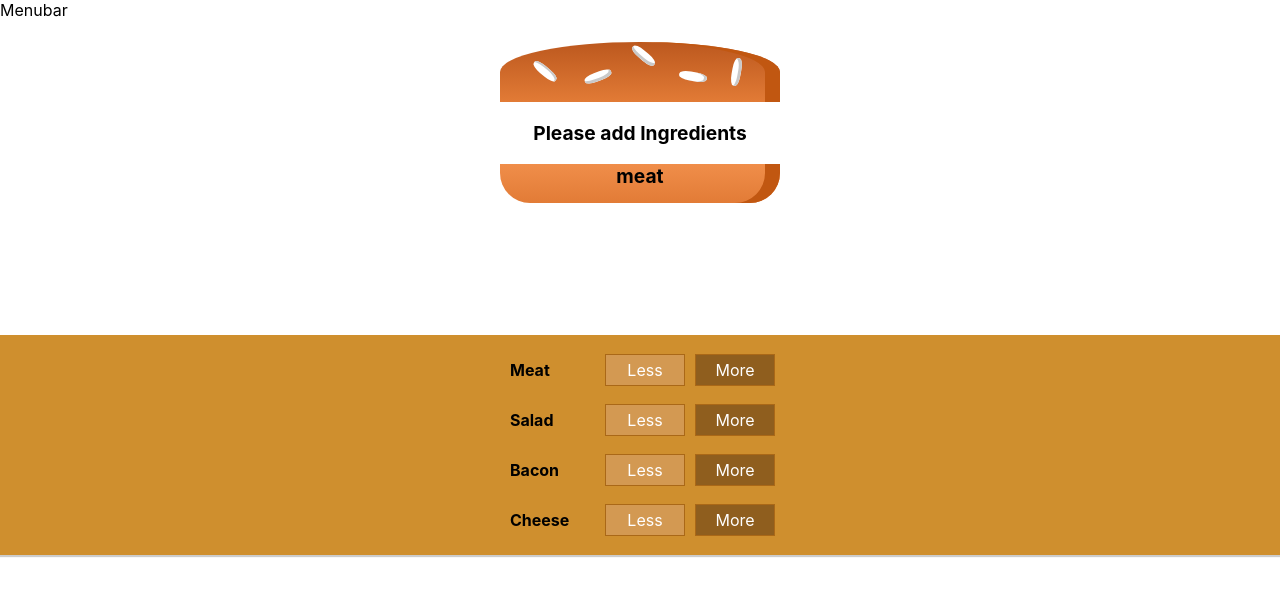
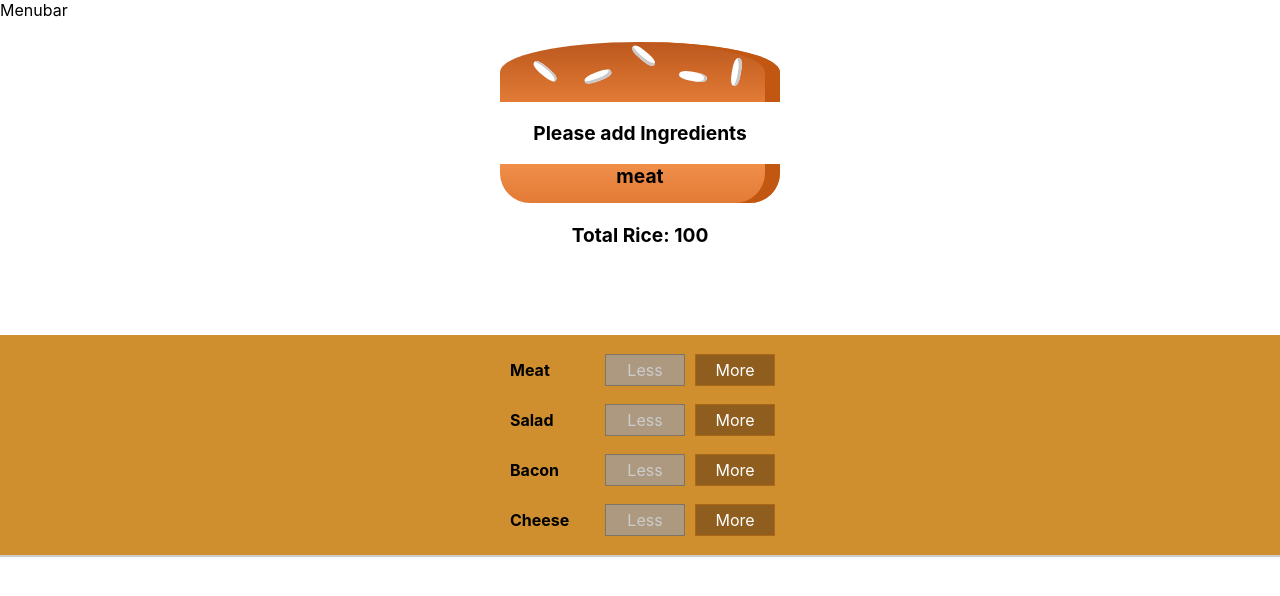
Before and after one commit to AbinPalliyil/Burger-app-React, a React app: page / in a window 1280 px wide. Shown: the top 596 px of the page. Built offline with nearby package versions, Linux system fonts and the light colour scheme.

Commit message:
Added eslint and prettier config and add/remove button handlers

```diff
--- a/src/components/Burger/BuildControls/BuildControl/BuildControl.js
+++ b/src/components/Burger/BuildControls/BuildControl/BuildControl.js
@@ -1,15 +1,29 @@
-import React from "react";
-import Classes from "./BuildControl.module.css"
+import React from 'react';
+import PropTypes from 'prop-types';
+import Classes from './BuildControl.module.css';
 
 const BuildControl = (props) => {
-    return ( <div className={Classes.BuildControl}>
-        <div className={Classes.Label}> {props.label} </div>
-        <button className={Classes.Less}>Less</button>
-        <button className={Classes.More}>More</button>
+	return (
+		<div className={Classes.BuildControl}>
+			<div className={Classes.Label}> {props.label} </div>
+			<button
+				onClick={props.removed}
+				disabled={props.disabled}
+				className={Classes.Less}>
+				Less
+			</button>
+			<button onClick={props.added} className={Classes.More}>
+				More
+			</button>
+		</div>
+	);
+};
 
-        </div>
-    )
-
-}
+BuildControl.propTypes = {
+	label: PropTypes.string.isRequired,
+	added: PropTypes.func.isRequired,
+	removed: PropTypes.func.isRequired,
+	disabled: PropTypes.bool.isRequired,
+};
 
 export default BuildControl;
--- a/src/components/Burger/BuildControls/BuildControls.js
+++ b/src/components/Burger/BuildControls/BuildControls.js
@@ -1,25 +1,36 @@
-import React from "react";
-import Classes from "./BuildControls.module.css"
-import BuildControl from "./BuildControl/BuildControl";
+import React from 'react';
+import PropTypes from 'prop-types';
+import Classes from './BuildControls.module.css';
+import BuildControl from './BuildControl/BuildControl';
 
 const BuildControls = (props) => {
+	const controls = [
+		{ label: 'Meat', type: 'meat' },
+		{ label: 'Salad', type: 'salad' },
+		{ label: 'Bacon', type: 'bacon' },
+		{ label: 'Cheese', type: 'cheese' },
+	];
 
-    const controls = [
-        {label:"Meat", type: "meat"},
-        {label:"Salad", type: "salad"},
-        {label:"Bacon", type: "bacon"},
-        {label:"Cheese", type: "cheese"},
-    ]
+	return (
+		<div className={Classes.BuildControls}>
+			{controls.map((ctrls) => (
+				<BuildControl
+					added={() => props.ingedientAdded(ctrls.type)}
+					removed={() => props.ingedientRemoved(ctrls.type)}
+					key={ctrls.label}
+					label={ctrls.label}
+					type={ctrls.type}
+					disabled={props.disabled[ctrls.type]}
+				/>
+			))}
+		</div>
+	);
+};
 
-    return(
-           <div className={Classes.BuildControls}>
-           {
-               controls.map(ctrls => <BuildControl key={ctrls.label} label={ctrls.label} />)
-           }
-
-    </div>
-    )
-
-}
+BuildControls.propTypes = {
+	ingedientAdded: PropTypes.func.isRequired,
+	ingedientRemoved: PropTypes.func.isRequired,
+	disabled: PropTypes.object.isRequired,
+};
 
 export default BuildControls;
--- a/src/components/Burger/Burger.js
+++ b/src/components/Burger/Burger.js
@@ -1,27 +1,35 @@
-import React from "react";
-import BurgerIngrediant from "./BurgerIngrediants/BurgerIngrdiant";
-import Classes from "./Burger.module.css"
+import React from 'react';
+import PropTypes from 'prop-types';
+import BurgerIngrediant from './BurgerIngrediants/BurgerIngrdiant';
+import Classes from './Burger.module.css';
 
 const Burger = (props) => {
-    let transformedIngredients = Object.keys(props.Ingredients).map(igKey => {
+	let transformedIngredients = Object.keys(props.Ingredients)
+		.map((igKey) => {
 			return [...Array(props.Ingredients[igKey])].map((_, i) => {
-           return <BurgerIngrediant key={igKey+i} type={igKey} />
+				return <BurgerIngrediant key={igKey + i} type={igKey} />;
+			});
 		})
-    }).reduce((arr,el) => {
-        return arr.concat(el)
+		.reduce((arr, el) => {
+			return arr.concat(el);
 		}, []);
 
-    if(transformedIngredients.length === 0) {
-        transformedIngredients = <p>Please add Ingredients</p>
+	if (transformedIngredients.length === 0) {
+		transformedIngredients = <p>Please add Ingredients</p>;
 	}
-return(
+	return (
 		<div className={Classes.Burger}>
-        <BurgerIngrediant type="bread-top" />
+			<BurgerIngrediant type='bread-top' />
 			{transformedIngredients}
-        <BurgerIngrediant type="bread-bottom" />
+			<BurgerIngrediant type='bread-bottom' />
+			<p>Total Rice: {props.price}</p>
+		</div>
+	);
+};
 
-    </div>
-)
-}
+Burger.propTypes = {
+	Ingredients: PropTypes.object,
+	price: PropTypes.number.isRequired,
+};
 
 export default Burger;
--- a/src/components/Layout/Layout.js
+++ b/src/components/Layout/Layout.js
@@ -1,20 +1,19 @@
-import React from "react";
+import React from 'react';
 
-import Aux from "../../hoc/Auxilary"
+import Aux from '../../hoc/Auxilary';
 
-import Classes from "../Layout/Layout.module.css"
-
-
+import Classes from '../Layout/Layout.module.css';
+import PropTypes from 'prop-types';
 
 const Layout = (props) => (
-    <Aux>
+	<Aux>
+		<div className={Classes.Content}>Menubar</div>
+		<main>{props.children}</main>
+	</Aux>
+);
 
-
-    <div className={Classes.Content}>Menubar</div>
-    <main>
-    {props.children}
-    </main>
-    </Aux>
-)
+Layout.propTypes = {
+	children: PropTypes.object,
+};
 
 export default Layout;
--- a/src/containers/BurgerBuilder/BurgerBuilder.js
+++ b/src/containers/BurgerBuilder/BurgerBuilder.js
@@ -1,28 +1,89 @@
-import React, {Component} from "react";
-import Aux from "../../hoc/Auxilary";
-import Burger from "../../components/Burger/Burger"
-import BuildControls from "../../components/Burger/BuildControls/BuildControls";
+import React, { Component } from 'react';
+import Aux from '../../hoc/Auxilary';
+import Burger from '../../components/Burger/Burger';
+import BuildControls from '../../components/Burger/BuildControls/BuildControls';
 
-class BurgerBuilder extends  Component {
+// Setting price for ingerdiants
+const INGREDIANT_PRICES = {
+	salad: 10,
+	bacon: 30,
+	cheese: 70,
+	meat: 80,
+};
 
-state= {
+class BurgerBuilder extends Component {
+	constructor(props) {
+		super(props);
+		this.state = {
 			Ingredients: {
 				salad: 0,
 				bacon: 0,
 				cheese: 0,
-        meat: 0
+				meat: 0,
+			},
+			totalPrice: 100,
+		};
+		this.addIngredientHandler = this.addIngredientHandler.bind(this);
+		this.removeIngredientHandler = this.removeIngredientHandler.bind(this);
+	}
+
+	/**
+	 * Handles ingerdient more click
+	 * @param {string} type
+	 */
+	addIngredientHandler(type) {
+		const oldCount = this.state.Ingredients[type];
+		const updatedCount = oldCount + 1;
+		const updatedIngredients = { ...this.state.Ingredients };
+		updatedIngredients[type] = updatedCount;
+		const priceAddition = INGREDIANT_PRICES[type];
+		const oldPrice = this.state.totalPrice;
+		const newPrice = oldPrice + priceAddition;
+
+		this.setState({
+			Ingredients: updatedIngredients,
+			totalPrice: newPrice,
+		});
+	}
+
+	removeIngredientHandler(type) {
+		const oldCount = this.state.Ingredients[type];
+		if (oldCount !== 0) {
+			const updatedCount = oldCount - 1;
+			const updatedIngredients = {
+				...this.state.Ingredients,
+			};
+			updatedIngredients[type] = updatedCount;
+			const oldPrice = this.state.totalPrice;
+			const priceDecreation = INGREDIANT_PRICES[type];
+			const newPrice = oldPrice - priceDecreation;
+			this.setState({
+				totalPrice: newPrice,
+				Ingredients: updatedIngredients,
+			});
 		}
 	}
 
 	render() {
-        return(
-            <Aux>
-                <Burger Ingredients={this.state.Ingredients} />
-                <BuildControls />
-            </Aux>
-        )
+		const diabledInfo = { ...this.state.Ingredients };
+		for (const key in diabledInfo) {
+			diabledInfo[key] = diabledInfo[key] <= 0;
 		}
 
+		return (
+			<Aux>
+				<Burger
+					Ingredients={this.state.Ingredients}
+					price={this.state.totalPrice}
+				/>
+				<BuildControls
+					ingedientAdded={this.addIngredientHandler}
+					ingedientRemoved={this.removeIngredientHandler}
+					disabled={diabledInfo}
+				/>
+			</Aux>
+		);
+	}
 }
 
 export default BurgerBuilder;
```
Also changed, not shown: package.json (+13 -11 lines), prettier.config.js (deleted, +0 -7 lines), src/App.js (+8 -10 lines), src/components/Burger/BurgerIngrediants/BurgerIngrdiant.js (+11 -15 lines), .eslintrc.json (added), 1 other file (tests, documents, lock files or other folders). Lines whose indentation alone changed are shown as unchanged.
